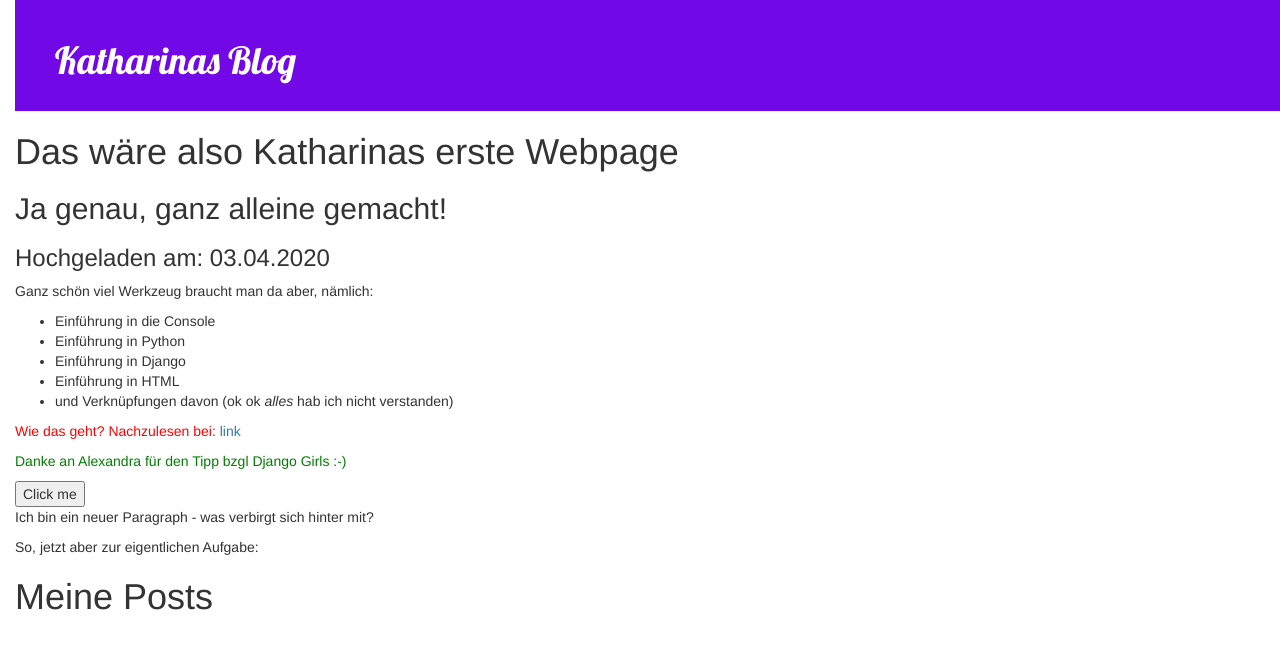
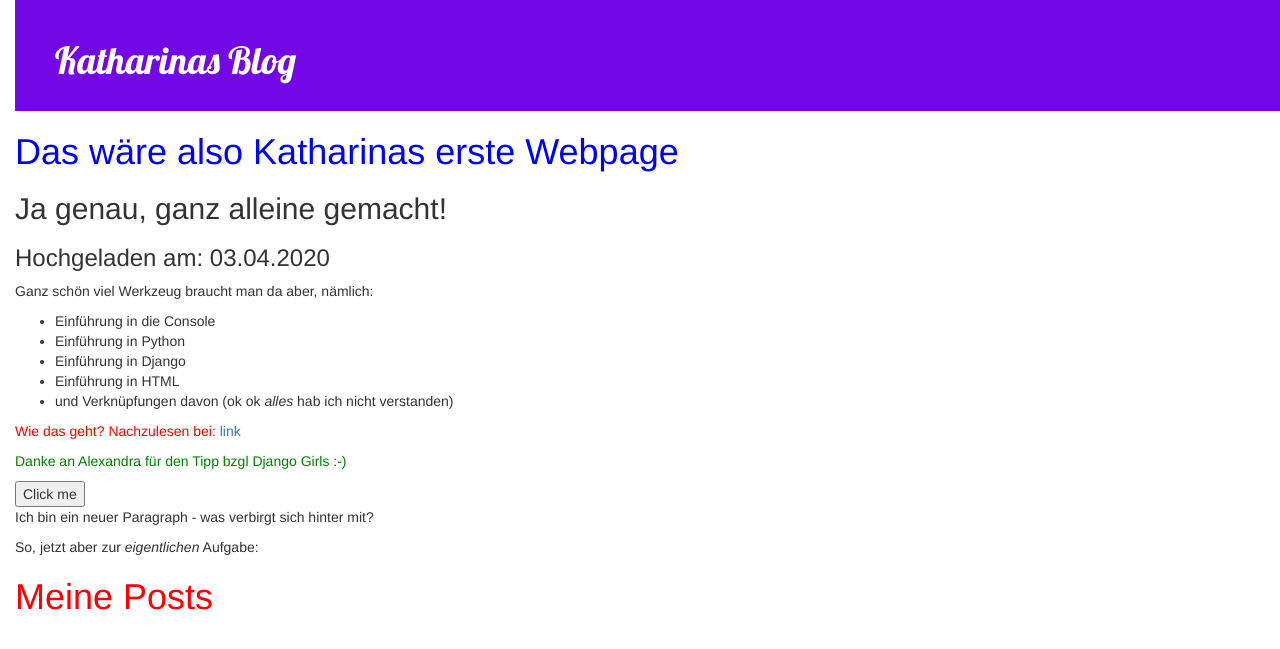
Before and after one commit to kusejkok/my-first-blog, a Django app: page / in a window 1280 px wide. Shown: the top 649 px of the page. Run offline with Django 3.2, Linux system fonts and the light colour scheme; data that the repository does not hold is empty; some libraries are stand-ins or nearby versions.

Commit message:
Only some small color changes

```diff
--- a/blog/templates/blog/post_list.html
+++ b/blog/templates/blog/post_list.html
@@ -12,7 +12,7 @@
     <h1><a href="/">Katharinas Blog</a></h1>
 </div>
 
-<h1> Das wäre also Katharinas erste Webpage </h1>
+<h1 style = "color:blue"> Das wäre also Katharinas erste Webpage </h1>
 <h2> Ja genau, ganz alleine gemacht! </h2>
 <h3> Hochgeladen am: 03.04.2020 </h3>
 <body>
@@ -32,8 +32,8 @@
 <p title = "Erwischt :-)">
 Ich bin ein neuer Paragraph - was verbirgt sich hinter mit?
 </p>
-<p> So, jetzt aber zur eigentlichen Aufgabe: </p>
-<h1> Meine Posts </h1>
+<p> So, jetzt aber zur <em>eigentlichen</em> Aufgabe: </p>
+<h1 style = "color:red"> Meine Posts </h1>
 
 
 <div class="content container">
```
